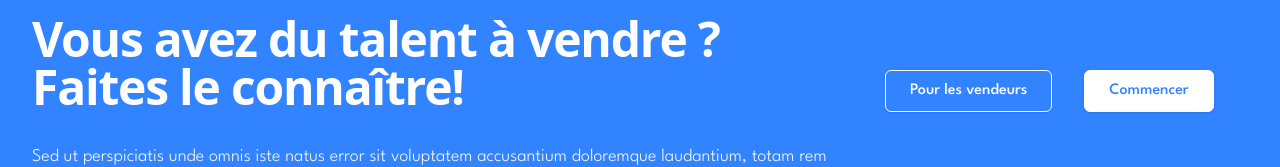
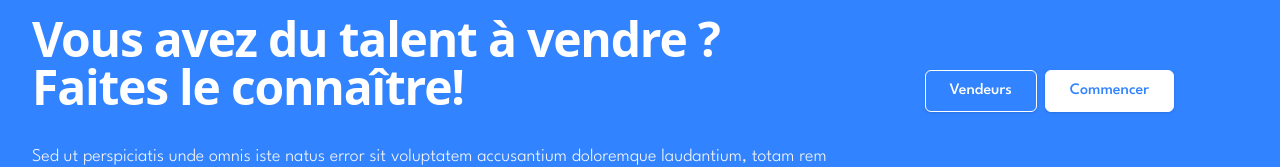
Before and after one commit to KevinArmache/Yonet-Project, a Next.js app: page /rechercher in a window 1280 px wide. Shown: the part 742-909 px from the top of the page. Built offline with nearby package versions, Linux system fonts and the light colour scheme; no server answers.

Commit message:
worked on main pages

```diff
--- a/components/HomePageSections/Action.jsx
+++ b/components/HomePageSections/Action.jsx
@@ -14,7 +14,7 @@ const Action = () => {
 
   return (
     <section className='bg-primary'>
-      <div className='px-4 py-6 mx-auto sm:max-w-xl md:max-w-full lg:max-w-screen-xl md:px-24 lg:px-8 lg:py-12 flex flex-col lg:flex-row items-center justify-center space-x-6'>
+      <div className='px-4 py-6 mx-auto sm:max-w-xl md:max-w-full lg:max-w-screen-xl md:px-24 lg:px-8 lg:py-12 flex flex-col lg:flex-row items-center justify-center lg:space-x-6 space-x-0 space-y-4 lg:space-y-0'>
         <div className='lg:basis-2/3 text-center lg:text-justify'>
           <h1 className='my-8 font-sans text-3xl font-extrabold leading-none tracking-tight text-white sm:text-5xl'>
             Vous avez du talent à vendre ?<br/>
@@ -24,14 +24,14 @@ const Action = () => {
             Sed ut perspiciatis unde omnis iste natus error sit voluptatem accusantium doloremque laudantium, totam rem aperiam, eaque ipsa quae ab illo inventore veritatis et quasi architecto beatae vitae dicta sunt explicabo.
           </p>
         </div>
-        <div className='w-full md:basis-1/3 mt-8 lg:mt-0 flex items-center justify-center md:space-x-8 space-x-0'>
+        <div className='basis-1/3 '>
           {isLoadingUser ? (
             <p className='text-white'>...</p>
           ) : (
-            <>
-              {router.pathname.includes('pour-les-vendeurs') || router.pathname.includes('app') ? null : <Button text="Pour les vendeurs" url="/pour-les-vendeurs" variant="outline" />}
+            <div className='w-full flex flex-col lg:flex-row lg:space-x-2 items-center justify-center space-y-2 lg:space-y-0'>
+              {router.pathname.includes('pour-les-vendeurs') || router.pathname.includes('app') ? null : <Button text="Vendeurs" url="/pour-les-vendeurs" variant="outline" />}
               <Button text={user ? 'Créer votre compte vendeur' : 'Commencer'} url={user ? '/app/vendeur/profil' : '/connexion'} variant="light" />
-            </>
+            </div>
           )}
         </div>
       </div>
--- a/src/pages/app/vendeur/profil.jsx
+++ b/src/pages/app/vendeur/profil.jsx
@@ -2,6 +2,29 @@ import React from 'react'
 import SellerProfileForm from '../../../../components/Forms/SellerProfileForm'
 import WebsiteLayout from 'layouts/WebsiteLayout'
 import Breadcrumb from '../../../../components/Navbars/Breadcrumb';
+import { getSession } from 'next-auth/react';
+
+export async function getServerSideProps(context) {
+  // Check if user is authenticated
+  const session = await getSession(context);
+
+  // If not, redirect to the homepage
+  if (!session) {
+    return {
+      redirect: {
+        destination: '/',
+        permanent: false,
+      },
+    };
+  } else {
+    return {
+      props: {
+
+      }
+    }
+  }
+
+}
 
 const ProfilVendeur = () => {
   const saveProfile = (data) => console.log(data);
```
